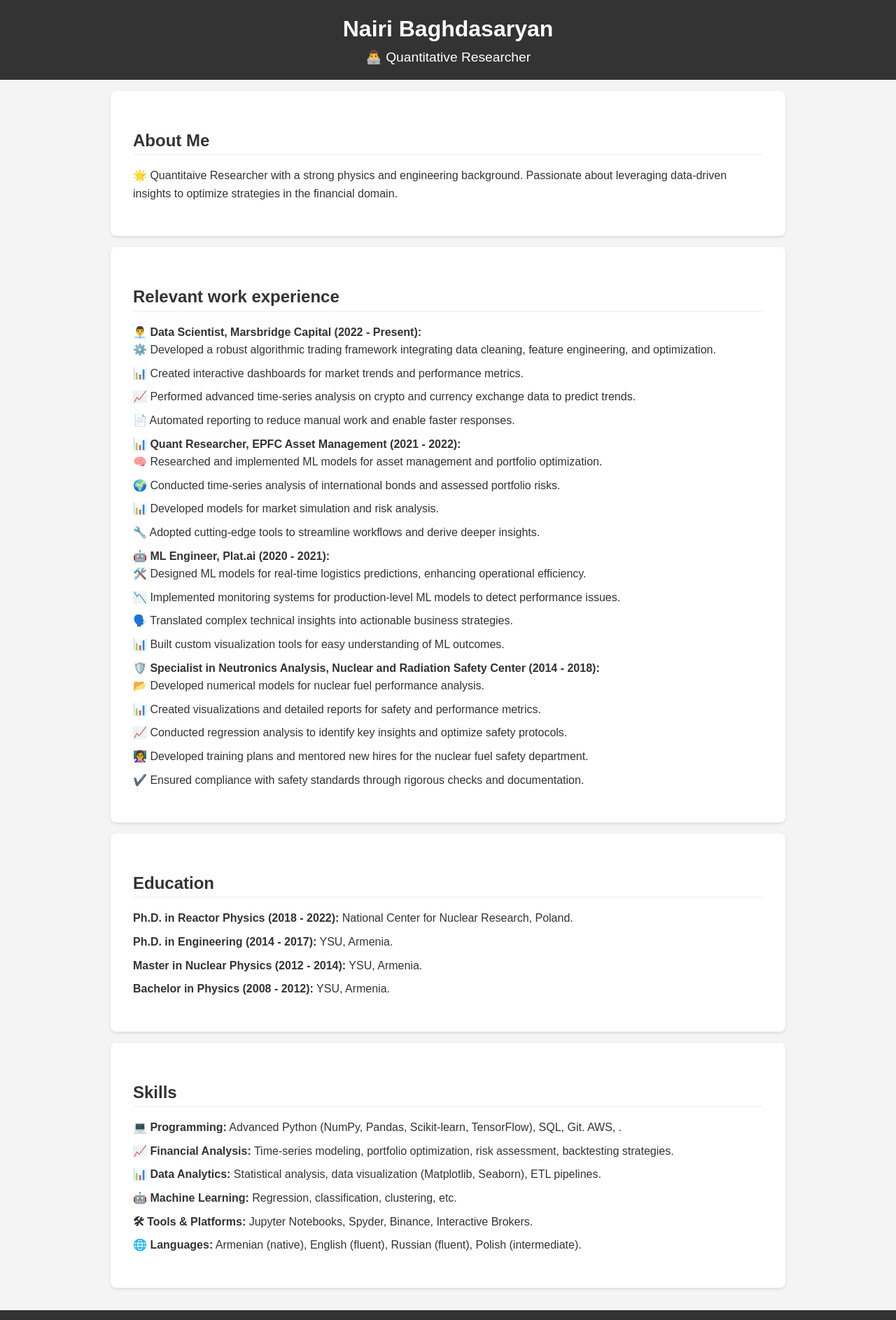
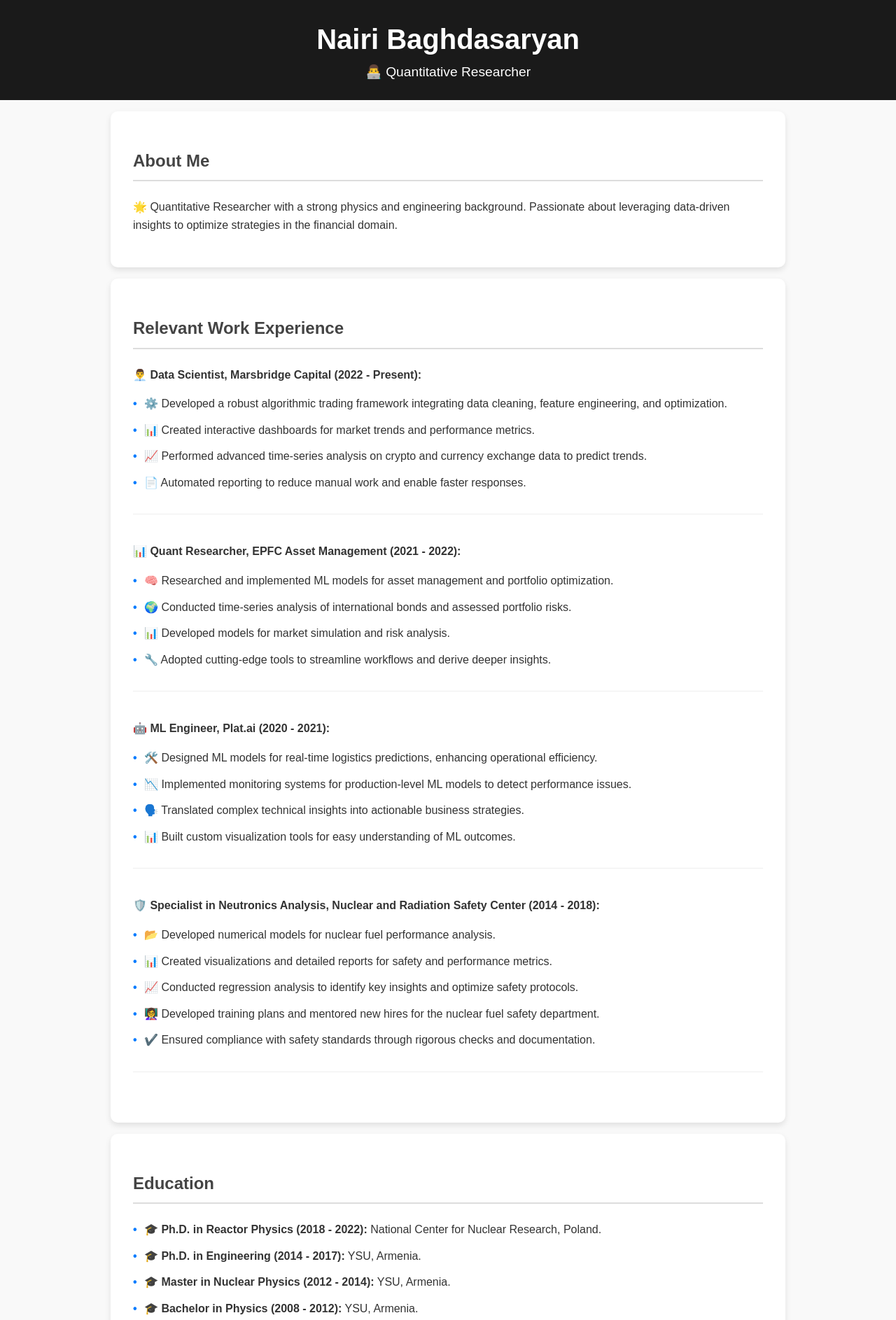
Before and after one commit to NBaghdasarian/CV, a plain HTML site: page index.html in a window 1280 px wide. Shown: the top 1886 px of the page at 70% size. Drawn offline with Linux system fonts and the light colour scheme.

Commit message:
Update index.html
Upd09012025

```diff
--- a/index.html
+++ b/index.html
@@ -10,78 +10,107 @@
             line-height: 1.6;
             margin: 0;
             padding: 0;
-            background: #f4f4f4;
+            background: #f9f9f9;
             color: #333;
         }
         header {
-            background: #333;
+            background: #1a1a1a;
             color: #fff;
-            padding: 1rem 0;
+            padding: 1.5rem 0;
             text-align: center;
         }
         header h1 {
             margin: 0;
+            font-size: 2.5rem;
         }
         header p {
             margin: 0;
             font-size: 1.2rem;
+            font-weight: 300;
         }
         section {
             padding: 2rem;
             margin: 1rem auto;
             max-width: 900px;
             background: #fff;
-            border-radius: 8px;
-            box-shadow: 0 2px 4px rgba(0, 0, 0, 0.1);
+            border-radius: 10px;
+            box-shadow: 0 4px 8px rgba(0, 0, 0, 0.1);
         }
         .section-title {
-            margin-bottom: 1rem;
-            color: #333;
-            border-bottom: 2px solid #f4f4f4;
+            margin-bottom: 1.5rem;
+            color: #444;
+            font-size: 1.5rem;
+            border-bottom: 2px solid #ddd;
+            padding-bottom: 0.5rem;
         }
         ul {
             list-style: none;
-            padding: 0;
+            padding-left: 1.5rem;
         }
         ul li {
-            margin-bottom: 0.5rem;
+            margin-bottom: 0.75rem;
+            position: relative;
+        }
+        ul li::before {
+            content: "\2022";
+            color: #007BFF;
+            font-weight: bold;
+            display: inline-block;
+            width: 1rem;
+            margin-left: -1.5rem;
+        }
+        .experience-item {
+            margin-bottom: 2.5rem;
+            padding-bottom: 1rem;
+            border-bottom: 1px solid #eee;
         }
         footer {
             text-align: center;
-            padding: 1rem 0;
-            background: #333;
+            padding: 1.5rem 0;
+            background: #1a1a1a;
             color: #fff;
             margin-top: 2rem;
         }
-        a {
+        footer a {
             color: #007BFF;
             text-decoration: none;
         }
-        a:hover {
+        footer a:hover {
             text-decoration: underline;
         }
-        .icon {
+        .icon-email {
+            background: url('https://img.icons8.com/ios-filled/50/ffffff/new-post.png') no-repeat center;
+            display: inline-block;
+            width: 20px;
+            height: 20px;
             margin-right: 8px;
+            vertical-align: middle;
+        }
+        .icon-phone {
+            background: url('https://img.icons8.com/ios-filled/50/ffffff/phone.png') no-repeat center;
+            display: inline-block;
+            width: 20px;
+            height: 20px;
+            margin-right: 8px;
+            vertical-align: middle;
         }
     </style>
 </head>
 <body>
     <header>
         <h1>Nairi Baghdasaryan</h1>
-        <p>👨‍💻 Quantitative Researcher </p>
+        <p>👨‍💻 Quantitative Researcher</p>
     </header>
 
     <section>
         <h2 class="section-title">About Me</h2>
-        <p>🌟 Quantitaive Researcher with a strong physics and engineering background. Passionate about leveraging data-driven insights to optimize strategies in the financial domain.</p>
+        <p>🌟 Quantitative Researcher with a strong physics and engineering background. Passionate about leveraging data-driven insights to optimize strategies in the financial domain.</p>
     </section>
 
     <section>
-        <h2 class="section-title">Relevant work experience</h2>
-        <ul>
-            <li>
+        <h2 class="section-title">Relevant Work Experience</h2>
+        <div class="experience-item">
             <strong>👨‍💼 Data Scientist, Marsbridge Capital (2022 - Present):</strong>
-                <div class="more-details">
             <ul>
                 <li>⚙️ Developed a robust algorithmic trading framework integrating data cleaning, feature engineering, and optimization.</li>
                 <li>📊 Created interactive dashboards for market trends and performance metrics.</li>
@@ -89,13 +118,8 @@
                 <li>📄 Automated reporting to reduce manual work and enable faster responses.</li>
             </ul>
         </div>
-                <div></div>
-            </li>
-
-
-            <li>
+        <div class="experience-item">
             <strong>📊 Quant Researcher, EPFC Asset Management (2021 - 2022):</strong>
-                <div class="more-details">
             <ul>
                 <li>🧠 Researched and implemented ML models for asset management and portfolio optimization.</li>
                 <li>🌍 Conducted time-series analysis of international bonds and assessed portfolio risks.</li>
@@ -103,12 +127,8 @@
                 <li>🔧 Adopted cutting-edge tools to streamline workflows and derive deeper insights.</li>
             </ul>
         </div>
-                 <div></div>
-            </li>
-
-            <li>
+        <div class="experience-item">
             <strong>🤖 ML Engineer, Plat.ai (2020 - 2021):</strong>
-                <div class="more-details">
             <ul>
                 <li>🛠️ Designed ML models for real-time logistics predictions, enhancing operational efficiency.</li>
                 <li>📉 Implemented monitoring systems for production-level ML models to detect performance issues.</li>
@@ -116,37 +136,32 @@
                 <li>📊 Built custom visualization tools for easy understanding of ML outcomes.</li>
             </ul>
         </div>
-                 <div></div>
-            </li>
-            <li>
+        <div class="experience-item">
             <strong>🛡️ Specialist in Neutronics Analysis, Nuclear and Radiation Safety Center (2014 - 2018):</strong>
-                <div class="more-details">
             <ul>
                 <li>📂 Developed numerical models for nuclear fuel performance analysis.</li>
                 <li>📊 Created visualizations and detailed reports for safety and performance metrics.</li>
                 <li>📈 Conducted regression analysis to identify key insights and optimize safety protocols.</li>
-                        <li>👩‍🏫 Developed training plans and mentored new hires for the nuclear fuel safety department. </li>
+                <li>👩‍🏫 Developed training plans and mentored new hires for the nuclear fuel safety department.</li>
                 <li>✔️ Ensured compliance with safety standards through rigorous checks and documentation.</li>
             </ul>
         </div>
-            </li>
-        </ul>
     </section>
 
     <section>
         <h2 class="section-title">Education</h2>
         <ul>
-            <li><strong> Ph.D. in Reactor Physics (2018 - 2022):</strong> National Center for Nuclear Research, Poland.</li>
-            <li><strong> Ph.D. in Engineering (2014 - 2017):</strong> YSU, Armenia.</li>
-            <li><strong> Master in Nuclear Physics (2012 - 2014):</strong> YSU, Armenia.</li>
-            <li><strong> Bachelor in Physics (2008 - 2012):</strong> YSU, Armenia.</li>
+            <li><strong>🎓 Ph.D. in Reactor Physics (2018 - 2022):</strong> National Center for Nuclear Research, Poland.</li>
+            <li><strong>🎓 Ph.D. in Engineering (2014 - 2017):</strong> YSU, Armenia.</li>
+            <li><strong>🎓 Master in Nuclear Physics (2012 - 2014):</strong> YSU, Armenia.</li>
+            <li><strong>🎓 Bachelor in Physics (2008 - 2012):</strong> YSU, Armenia.</li>
         </ul>
     </section>
 
     <section>
         <h2 class="section-title">Skills</h2>
         <ul>
-            <li><strong>💻 Programming:</strong> Advanced Python (NumPy, Pandas, Scikit-learn, TensorFlow), SQL, Git. AWS, .</li>
+            <li><strong>💻 Programming:</strong> Advanced Python (NumPy, Pandas, Scikit-learn, TensorFlow), SQL, Git, AWS.</li>
             <li><strong>📈 Financial Analysis:</strong> Time-series modeling, portfolio optimization, risk assessment, backtesting strategies.</li>
             <li><strong>📊 Data Analytics:</strong> Statistical analysis, data visualization (Matplotlib, Seaborn), ETL pipelines.</li>
             <li><strong>🤖 Machine Learning:</strong> Regression, classification, clustering, etc.</li>
```
Lines whose indentation alone changed are shown as unchanged.
